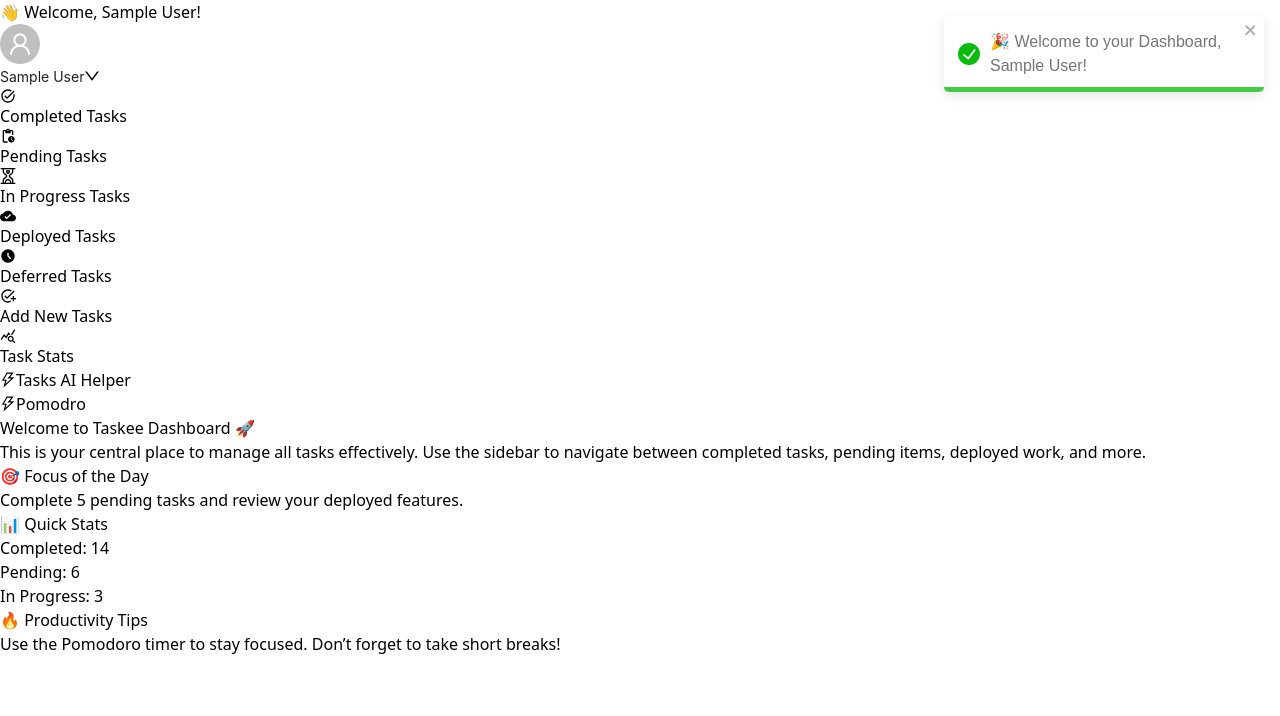
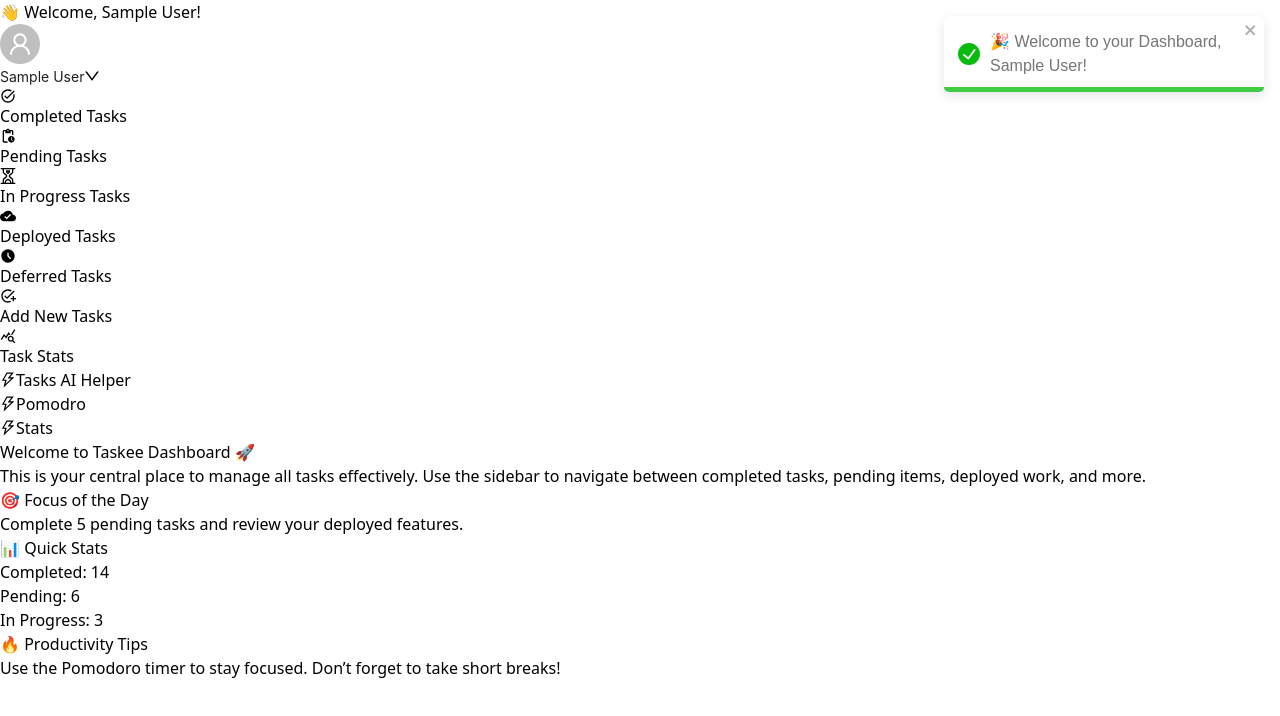
Before and after one commit to patel-vansh1607/captsone-mod-5, a React (Vite) app in the folder dashboard/: page /dashboard in a window 1280 px wide. Shown: the top 716 px of the page. Built offline with nearby package versions, Linux system fonts and the light colour scheme; sample sign-in values are in the browser's storage; a web font is replaced by a local one.

Commit message:
redirect

```diff
--- a/dashboard/src/components/Sidebar.jsx
+++ b/dashboard/src/components/Sidebar.jsx
@@ -230,6 +230,10 @@
               to: '/pomodro',
               icon: <ThunderboltOutlined className="text-2xl" />,
               text: 'Pomodro',
+            },{
+              to: '/stats',
+              icon: <ThunderboltOutlined className="text-2xl" />,
+              text: 'Stats',
             },
           ].map((item, index) => (
             <motion.li
```
